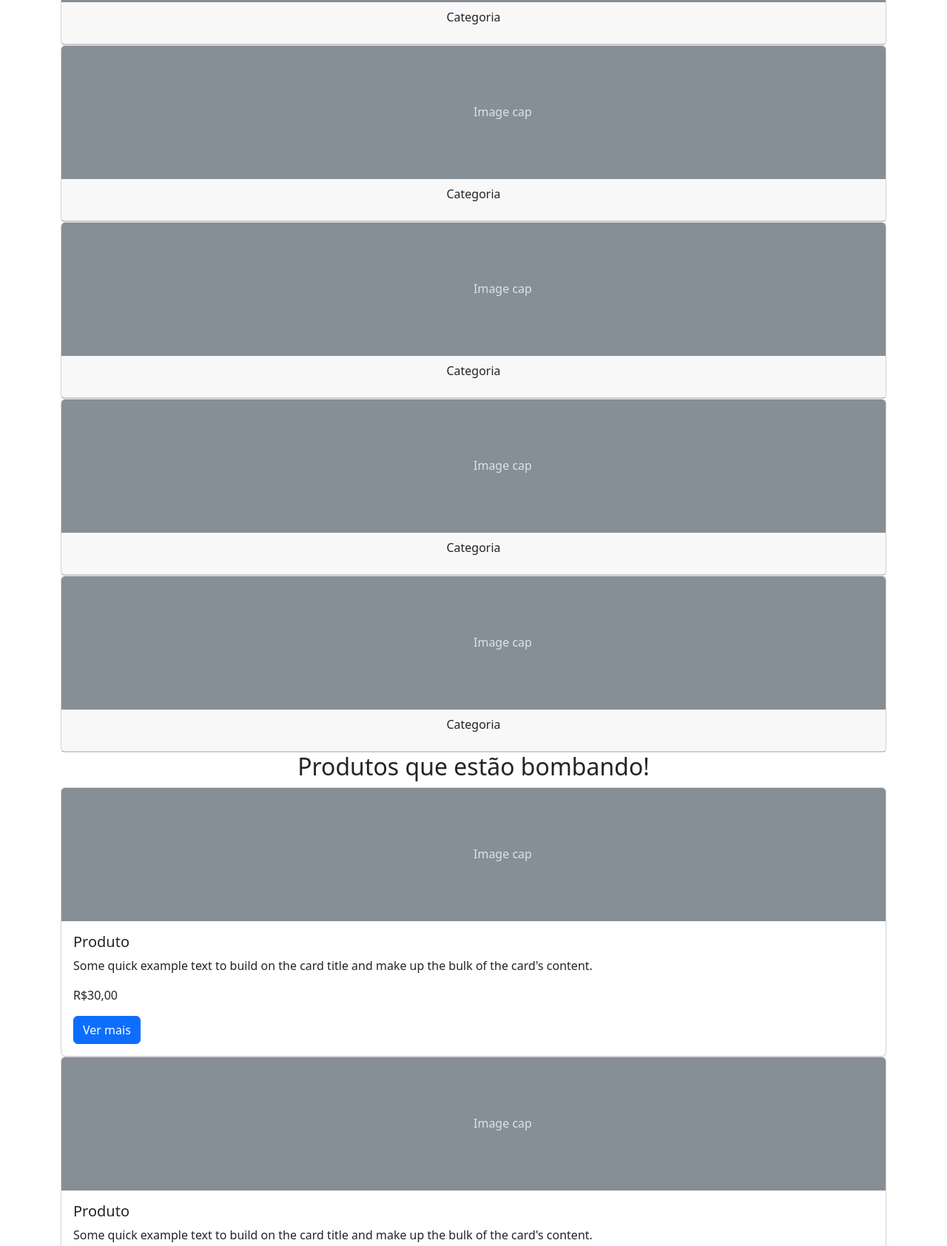
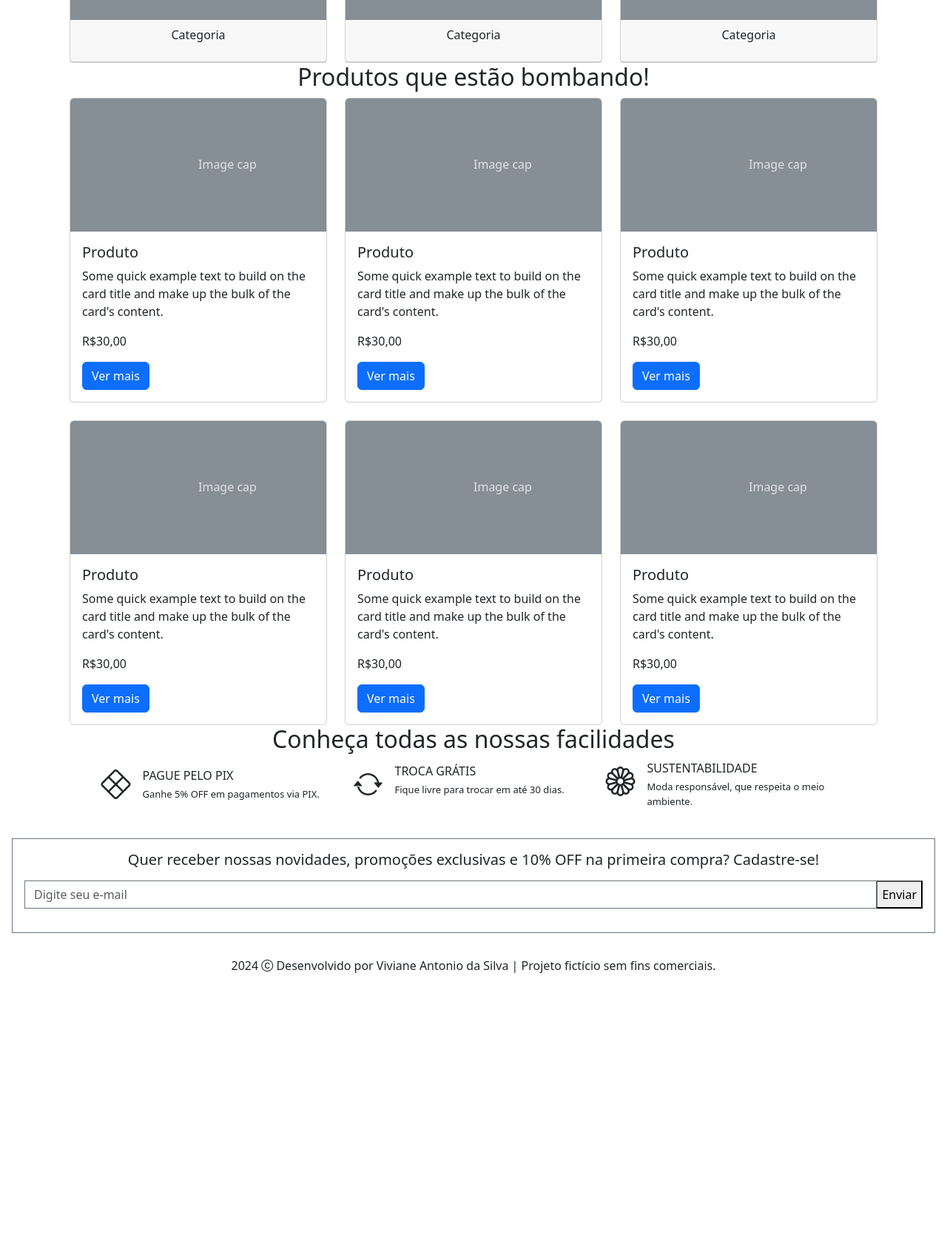
Before and after one commit to VivianeAntonio/Meteora, a plain HTML site: page index.html in a window 1280 px wide. Shown: the part 919-2603 px from the top of the page at 74% size. After the commit the page ends 2268 px from the top, so only its background shows below. Drawn offline with nearby package versions, Linux system fonts and the light colour scheme.

Commit message:
Subindo arquivos para GitHub

```diff
--- /dev/null
+++ b/estilos.css
@@ -0,0 +1,7 @@
+.texto-menor {
+    font-size: 13px;
+}
+
+.divs-facilidades {
+    width: 325px;
+}
--- a/index.html
+++ b/index.html
@@ -5,13 +5,15 @@
     <meta charset="UTF-8">
     <meta name="viewport" content="width=device-width, initial-scale=1.0">
     <title>Meteora</title>
+    <link rel="stylesheet" href="estilos.css">
+    <link rel="stylesheet" href="https://cdn.jsdelivr.net/npm/bootstrap-icons@1.11.3/font/bootstrap-icons.min.css">
     <link href="https://cdn.jsdelivr.net/npm/bootstrap@5.3.2/dist/css/bootstrap.min.css" rel="stylesheet"
         integrity="sha384-T3c6CoIi6uLrA9TneNEoa7RxnatzjcDSCmG1MXxSR1GAsXEV/Dwwykc2MPK8M2HN" crossorigin="anonymous">
 </head>
 
 <body>
 
-    <nav class="navbar navbar-expand-lg bg-body-tertiary">
+    <nav class="navbar navbar-expand-md bg-body-tertiary">
         <div class="container-fluid">
             <a class="navbar-brand" href="#">Meteora</a>
             <button class="navbar-toggler" type="button" data-bs-toggle="collapse"
@@ -20,7 +22,7 @@
                 <span class="navbar-toggler-icon"></span>
             </button>
             <div class="collapse navbar-collapse" id="navbarSupportedContent">
-                <ul class="navbar-nav me-auto mb-2 mb-lg-0">
+                <ul class="navbar-nav me-auto">
                     <li class="nav-item">
                         <a class="nav-link active" aria-current="page" href="#">Home</a>
                     </li>
@@ -106,65 +108,12 @@
 
     <h2 class="text-center">Busque por categoria:</h2>
 
-    <div class="container">
+    <div class="container row mx-auto g-4">
+        <div class="col-6 col-md-4 col-xxl-2">
             <div class="card">
-            <svg class="bd-placeholder-img card-img-top" width="100%" height="180" xmlns="http://www.w3.org/2000/svg"
-                role="img" aria-label="Placeholder: Image cap" preserveAspectRatio="xMidYMid slice" focusable="false">
-                <title>Placeholder</title>
-                <rect width="100%" height="100%" fill="#868e96"></rect><text x="50%" y="50%" fill="#dee2e6"
-                    dy=".3em">Image cap</text>
-            </svg>
-            <div class="card-header">
-                <p class="text-center">Categoria</p>
-            </div>
-        </div>
-        <div class="card">
-            <svg class="bd-placeholder-img card-img-top" width="100%" height="180" xmlns="http://www.w3.org/2000/svg"
-                role="img" aria-label="Placeholder: Image cap" preserveAspectRatio="xMidYMid slice" focusable="false">
-                <title>Placeholder</title>
-                <rect width="100%" height="100%" fill="#868e96"></rect><text x="50%" y="50%" fill="#dee2e6"
-                    dy=".3em">Image cap</text>
-            </svg>
-            <div class="card-header">
-                <p class="text-center">Categoria</p>
-            </div>
-        </div>
-        <div class="card">
-            <svg class="bd-placeholder-img card-img-top" width="100%" height="180" xmlns="http://www.w3.org/2000/svg"
-                role="img" aria-label="Placeholder: Image cap" preserveAspectRatio="xMidYMid slice" focusable="false">
-                <title>Placeholder</title>
-                <rect width="100%" height="100%" fill="#868e96"></rect><text x="50%" y="50%" fill="#dee2e6"
-                    dy=".3em">Image cap</text>
-            </svg>
-            <div class="card-header">
-                <p class="text-center">Categoria</p>
-            </div>
-        </div>
-        <div class="card">
-            <svg class="bd-placeholder-img card-img-top" width="100%" height="180" xmlns="http://www.w3.org/2000/svg"
-                role="img" aria-label="Placeholder: Image cap" preserveAspectRatio="xMidYMid slice" focusable="false">
-                <title>Placeholder</title>
-                <rect width="100%" height="100%" fill="#868e96"></rect><text x="50%" y="50%" fill="#dee2e6"
-                    dy=".3em">Image cap</text>
-            </svg>
-            <div class="card-header">
-                <p class="text-center">Categoria</p>
-            </div>
-        </div>
-        <div class="card">
-            <svg class="bd-placeholder-img card-img-top" width="100%" height="180" xmlns="http://www.w3.org/2000/svg"
-                role="img" aria-label="Placeholder: Image cap" preserveAspectRatio="xMidYMid slice" focusable="false">
-                <title>Placeholder</title>
-                <rect width="100%" height="100%" fill="#868e96"></rect><text x="50%" y="50%" fill="#dee2e6"
-                    dy=".3em">Image cap</text>
-            </svg>
-            <div class="card-header">
-                <p class="text-center">Categoria</p>
-            </div>
-        </div>
-        <div class="card">
-            <svg class="bd-placeholder-img card-img-top" width="100%" height="180" xmlns="http://www.w3.org/2000/svg"
-                role="img" aria-label="Placeholder: Image cap" preserveAspectRatio="xMidYMid slice" focusable="false">
+                <svg class="bd-placeholder-img card-img-top" width="100%" height="180"
+                    xmlns="http://www.w3.org/2000/svg" role="img" aria-label="Placeholder: Image cap"
+                    preserveAspectRatio="xMidYMid slice" focusable="false">
                     <title>Placeholder</title>
                     <rect width="100%" height="100%" fill="#868e96"></rect><text x="50%" y="50%" fill="#dee2e6"
                         dy=".3em">Image cap</text>
@@ -175,87 +124,90 @@
             </div>
         </div>
 
-    <h2 class="text-center">Produtos que estão bombando!</h2>
-
-    <div class="container">
+        <div class="col-6 col-md-4 col-xxl-2">
             <div class="card">
-            <svg class="bd-placeholder-img card-img-top" width="100%" height="180" xmlns="http://www.w3.org/2000/svg"
-                role="img" aria-label="Placeholder: Image cap" preserveAspectRatio="xMidYMid slice" focusable="false">
+                <svg class="bd-placeholder-img card-img-top" width="100%" height="180"
+                    xmlns="http://www.w3.org/2000/svg" role="img" aria-label="Placeholder: Image cap"
+                    preserveAspectRatio="xMidYMid slice" focusable="false">
                     <title>Placeholder</title>
                     <rect width="100%" height="100%" fill="#868e96"></rect><text x="50%" y="50%" fill="#dee2e6"
                         dy=".3em">Image cap</text>
                 </svg>
-            <div class="card-body">
-                <h5 class="card-title">Produto</h5>
-                <p class="card-text">Some quick example text to build on the card title and make up the bulk of the
-                    card's content.</p>
-                <p>R$30,00</p>
-                <a href="#" class="btn btn-primary">Ver mais</a>
+                <div class="card-header">
+                    <p class="text-center">Categoria</p>
                 </div>
             </div>
+        </div>
+
+        <div class="col-6 col-md-4 col-xxl-2">
             <div class="card">
-            <svg class="bd-placeholder-img card-img-top" width="100%" height="180" xmlns="http://www.w3.org/2000/svg"
-                role="img" aria-label="Placeholder: Image cap" preserveAspectRatio="xMidYMid slice" focusable="false">
+                <svg class="bd-placeholder-img card-img-top" width="100%" height="180"
+                    xmlns="http://www.w3.org/2000/svg" role="img" aria-label="Placeholder: Image cap"
+                    preserveAspectRatio="xMidYMid slice" focusable="false">
                     <title>Placeholder</title>
                     <rect width="100%" height="100%" fill="#868e96"></rect><text x="50%" y="50%" fill="#dee2e6"
                         dy=".3em">Image cap</text>
                 </svg>
-            <div class="card-body">
-                <h5 class="card-title">Produto</h5>
-                <p class="card-text">Some quick example text to build on the card title and make up the bulk of the
-                    card's content.</p>
-                <p>R$30,00</p>
-                <a href="#" class="btn btn-primary">Ver mais</a>
+                <div class="card-header">
+                    <p class="text-center">Categoria</p>
                 </div>
             </div>
+        </div>
+
+        <div class="col-6 col-md-4 col-xxl-2">
             <div class="card">
-            <svg class="bd-placeholder-img card-img-top" width="100%" height="180" xmlns="http://www.w3.org/2000/svg"
-                role="img" aria-label="Placeholder: Image cap" preserveAspectRatio="xMidYMid slice" focusable="false">
+                <svg class="bd-placeholder-img card-img-top" width="100%" height="180"
+                    xmlns="http://www.w3.org/2000/svg" role="img" aria-label="Placeholder: Image cap"
+                    preserveAspectRatio="xMidYMid slice" focusable="false">
                     <title>Placeholder</title>
                     <rect width="100%" height="100%" fill="#868e96"></rect><text x="50%" y="50%" fill="#dee2e6"
                         dy=".3em">Image cap</text>
                 </svg>
-            <div class="card-body">
-                <h5 class="card-title">Produto</h5>
-                <p class="card-text">Some quick example text to build on the card title and make up the bulk of the
-                    card's content.</p>
-                <p>R$30,00</p>
-                <a href="#" class="btn btn-primary">Ver mais</a>
+                <div class="card-header">
+                    <p class="text-center">Categoria</p>
                 </div>
             </div>
+        </div>
+
+        <div class="col-6 col-md-4 col-xxl-2">
             <div class="card">
-            <svg class="bd-placeholder-img card-img-top" width="100%" height="180" xmlns="http://www.w3.org/2000/svg"
-                role="img" aria-label="Placeholder: Image cap" preserveAspectRatio="xMidYMid slice" focusable="false">
+                <svg class="bd-placeholder-img card-img-top" width="100%" height="180"
+                    xmlns="http://www.w3.org/2000/svg" role="img" aria-label="Placeholder: Image cap"
+                    preserveAspectRatio="xMidYMid slice" focusable="false">
                     <title>Placeholder</title>
                     <rect width="100%" height="100%" fill="#868e96"></rect><text x="50%" y="50%" fill="#dee2e6"
                         dy=".3em">Image cap</text>
                 </svg>
-            <div class="card-body">
-                <h5 class="card-title">Produto</h5>
-                <p class="card-text">Some quick example text to build on the card title and make up the bulk of the
-                    card's content.</p>
-                <p>R$30,00</p>
-                <a href="#" class="btn btn-primary">Ver mais</a>
+                <div class="card-header">
+                    <p class="text-center">Categoria</p>
                 </div>
             </div>
+        </div>
+
+        <div class="col-6 col-md-4 col-xxl-2">
             <div class="card">
-            <svg class="bd-placeholder-img card-img-top" width="100%" height="180" xmlns="http://www.w3.org/2000/svg"
-                role="img" aria-label="Placeholder: Image cap" preserveAspectRatio="xMidYMid slice" focusable="false">
+                <svg class="bd-placeholder-img card-img-top" width="100%" height="180"
+                    xmlns="http://www.w3.org/2000/svg" role="img" aria-label="Placeholder: Image cap"
+                    preserveAspectRatio="xMidYMid slice" focusable="false">
                     <title>Placeholder</title>
                     <rect width="100%" height="100%" fill="#868e96"></rect><text x="50%" y="50%" fill="#dee2e6"
                         dy=".3em">Image cap</text>
                 </svg>
-            <div class="card-body">
-                <h5 class="card-title">Produto</h5>
-                <p class="card-text">Some quick example text to build on the card title and make up the bulk of the
-                    card's content.</p>
-                <p>R$30,00</p>
-                <a href="#" class="btn btn-primary">Ver mais</a>
+                <div class="card-header">
+                    <p class="text-center">Categoria</p>
                 </div>
             </div>
+        </div>
+    </div>
+
+    <h2 class="text-center">Produtos que estão bombando!</h2>
+
+    <div class="container row mx-auto g-4">
+        <div class="col-12 col-md-6 col-xl-4">
             <div class="card">
-            <svg class="bd-placeholder-img card-img-top" width="100%" height="180" xmlns="http://www.w3.org/2000/svg"
-                role="img" aria-label="Placeholder: Image cap" preserveAspectRatio="xMidYMid slice" focusable="false">
+                <svg class="bd-placeholder-img card-img-top" width="100%" height="180"
+                    xmlns="http://www.w3.org/2000/svg" role="img" aria-label="Placeholder: Image cap"
+                    preserveAspectRatio="xMidYMid slice" focusable="false">
                     <title>Placeholder</title>
                     <rect width="100%" height="100%" fill="#868e96"></rect><text x="50%" y="50%" fill="#dee2e6"
                         dy=".3em">Image cap</text>
@@ -270,6 +222,142 @@
             </div>
         </div>
 
+        <div class="col-12 col-md-6 col-xl-4">
+            <div class="card">
+                <svg class="bd-placeholder-img card-img-top" width="100%" height="180"
+                    xmlns="http://www.w3.org/2000/svg" role="img" aria-label="Placeholder: Image cap"
+                    preserveAspectRatio="xMidYMid slice" focusable="false">
+                    <title>Placeholder</title>
+                    <rect width="100%" height="100%" fill="#868e96"></rect><text x="50%" y="50%" fill="#dee2e6"
+                        dy=".3em">Image cap</text>
+                </svg>
+                <div class="card-body">
+                    <h5 class="card-title">Produto</h5>
+                    <p class="card-text">Some quick example text to build on the card title and make up the bulk of the
+                        card's content.</p>
+                    <p>R$30,00</p>
+                    <a href="#" class="btn btn-primary">Ver mais</a>
+                </div>
+            </div>
+        </div>
+
+        <div class="col-12 col-md-6 col-xl-4">
+            <div class="card">
+                <svg class="bd-placeholder-img card-img-top" width="100%" height="180"
+                    xmlns="http://www.w3.org/2000/svg" role="img" aria-label="Placeholder: Image cap"
+                    preserveAspectRatio="xMidYMid slice" focusable="false">
+                    <title>Placeholder</title>
+                    <rect width="100%" height="100%" fill="#868e96"></rect><text x="50%" y="50%" fill="#dee2e6"
+                        dy=".3em">Image cap</text>
+                </svg>
+                <div class="card-body">
+                    <h5 class="card-title">Produto</h5>
+                    <p class="card-text">Some quick example text to build on the card title and make up the bulk of the
+                        card's content.</p>
+                    <p>R$30,00</p>
+                    <a href="#" class="btn btn-primary">Ver mais</a>
+                </div>
+            </div>
+        </div>
+
+        <div class="col-12 col-md-6 col-xl-4">
+            <div class="card">
+                <svg class="bd-placeholder-img card-img-top" width="100%" height="180"
+                    xmlns="http://www.w3.org/2000/svg" role="img" aria-label="Placeholder: Image cap"
+                    preserveAspectRatio="xMidYMid slice" focusable="false">
+                    <title>Placeholder</title>
+                    <rect width="100%" height="100%" fill="#868e96"></rect><text x="50%" y="50%" fill="#dee2e6"
+                        dy=".3em">Image cap</text>
+                </svg>
+                <div class="card-body">
+                    <h5 class="card-title">Produto</h5>
+                    <p class="card-text">Some quick example text to build on the card title and make up the bulk of the
+                        card's content.</p>
+                    <p>R$30,00</p>
+                    <a href="#" class="btn btn-primary">Ver mais</a>
+                </div>
+            </div>
+        </div>
+
+        <div class="col-12 col-md-6 col-xl-4">
+            <div class="card">
+                <svg class="bd-placeholder-img card-img-top" width="100%" height="180"
+                    xmlns="http://www.w3.org/2000/svg" role="img" aria-label="Placeholder: Image cap"
+                    preserveAspectRatio="xMidYMid slice" focusable="false">
+                    <title>Placeholder</title>
+                    <rect width="100%" height="100%" fill="#868e96"></rect><text x="50%" y="50%" fill="#dee2e6"
+                        dy=".3em">Image cap</text>
+                </svg>
+                <div class="card-body">
+                    <h5 class="card-title">Produto</h5>
+                    <p class="card-text">Some quick example text to build on the card title and make up the bulk of the
+                        card's content.</p>
+                    <p>R$30,00</p>
+                    <a href="#" class="btn btn-primary">Ver mais</a>
+                </div>
+            </div>
+        </div>
+
+        <div class="col-12 col-md-6 col-xl-4">
+            <div class="card">
+                <svg class="bd-placeholder-img card-img-top" width="100%" height="180"
+                    xmlns="http://www.w3.org/2000/svg" role="img" aria-label="Placeholder: Image cap"
+                    preserveAspectRatio="xMidYMid slice" focusable="false">
+                    <title>Placeholder</title>
+                    <rect width="100%" height="100%" fill="#868e96"></rect><text x="50%" y="50%" fill="#dee2e6"
+                        dy=".3em">Image cap</text>
+                </svg>
+                <div class="card-body">
+                    <h5 class="card-title">Produto</h5>
+                    <p class="card-text">Some quick example text to build on the card title and make up the bulk of the
+                        card's content.</p>
+                    <p>R$30,00</p>
+                    <a href="#" class="btn btn-primary">Ver mais</a>
+                </div>
+            </div>
+        </div>
+    </div>
+
+    <section class="pb-4">
+        <h2 class="text-center">Conheça todas as nossas facilidades</h2>
+        <div class="d-flex flex-column flex-lg-row justify-content-center align-items-center gap-3 px-3">
+            <div class="divs-facilidades d-flex align-items-center">
+                <div><i class="bi bi-x-diamond fs-1"></i></div>
+                <div>
+                    <div class="ms-3 mb-1">PAGUE PELO PIX</div>
+                    <div class="texto-menor ms-3">Ganhe 5% OFF em pagamentos via PIX.</div>
+                </div>
+            </div>
+            <div class="divs-facilidades d-flex">
+                <div><i class="bi bi-arrow-repeat fs-1"></i></div>
+                <div>
+                    <div class="ms-3 mb-1">TROCA GRÁTIS</div>
+                    <div class="texto-menor ms-3">Fique livre para trocar em até 30 dias.</div>
+                </div>
+            </div>
+            <div class="divs-facilidades d-flex">
+                <div><i class="bi bi-flower1 fs-1"></i></div>
+                <div>
+                    <div class="ms-3 mb-1">SUSTENTABILIDADE</div>
+                    <div class="texto-menor ms-3">Moda responsável, que respeita o meio ambiente.</div>
+                </div>
+            </div>
+        </div>
+    </section>
+
+    <form class="border border-secondary m-3 p-3 text-center">
+        <h5>Quer receber nossas novidades, promoções exclusivas e 10% OFF na primeira compra? Cadastre-se!</h5>
+
+        <div class="input-group my-3">
+          <input type="email" class="form-control border-secondary rounded-0" placeholder="Digite seu e-mail" aria-label="Digite seu e-mail" aria-describedby="button-addon2" />
+    <button type="button" id="button-addon2">Enviar</button>
+        </div>
+      </form>
+
+      <footer class="text-center">
+        <p class="py-3">2024 <i class="bi bi-c-circle"></i> Desenvolvido por Viviane Antonio da Silva | Projeto fictício sem fins comerciais.</p>
+      </footer>
+
     <script src="https://cdn.jsdelivr.net/npm/bootstrap@5.3.2/dist/js/bootstrap.bundle.min.js"
         integrity="sha384-C6RzsynM9kWDrMNeT87bh95OGNyZPhcTNXj1NW7RuBCsyN/o0jlpcV8Qyq46cDfL"
         crossorigin="anonymous"></script>
```
Lines whose indentation alone changed are shown as unchanged.
